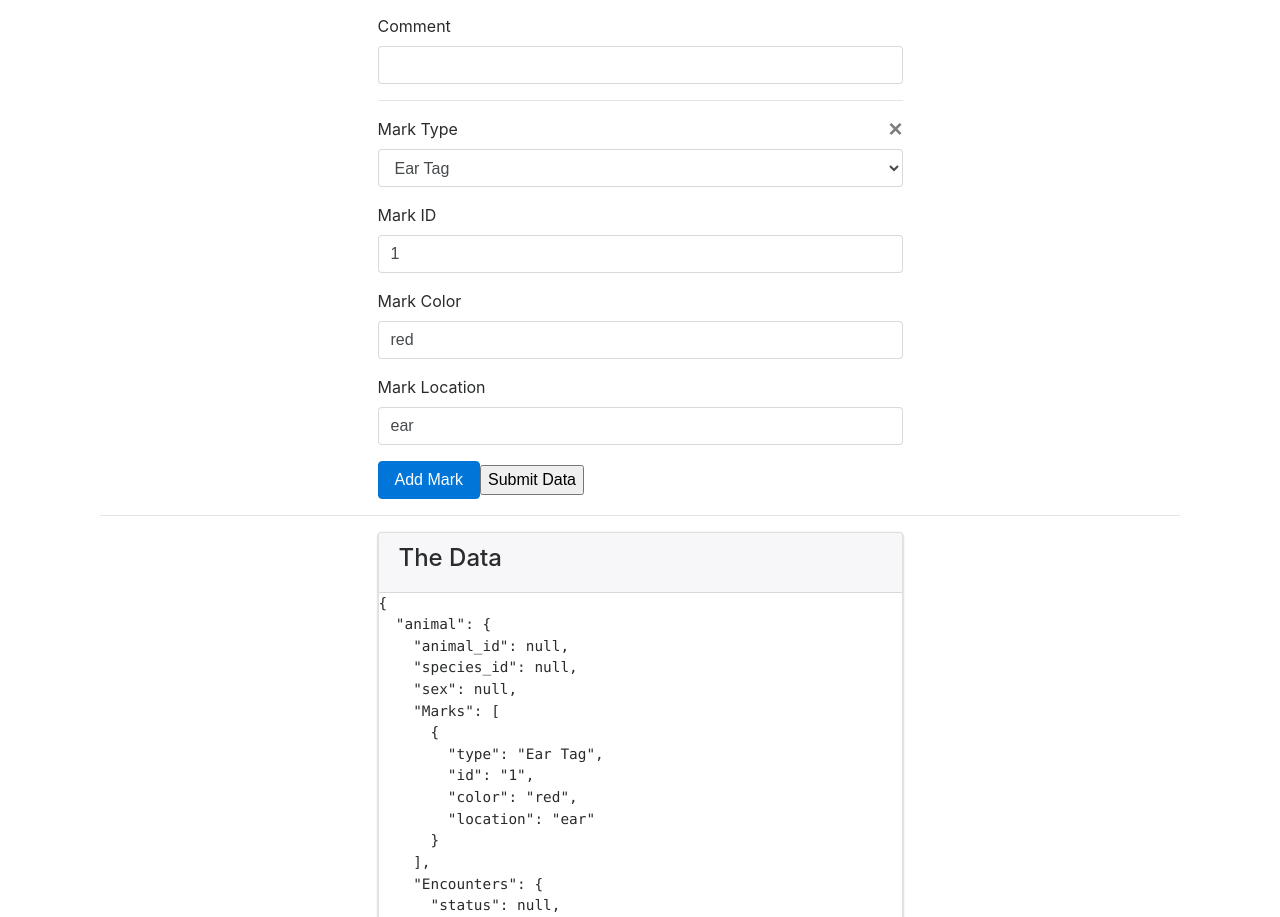
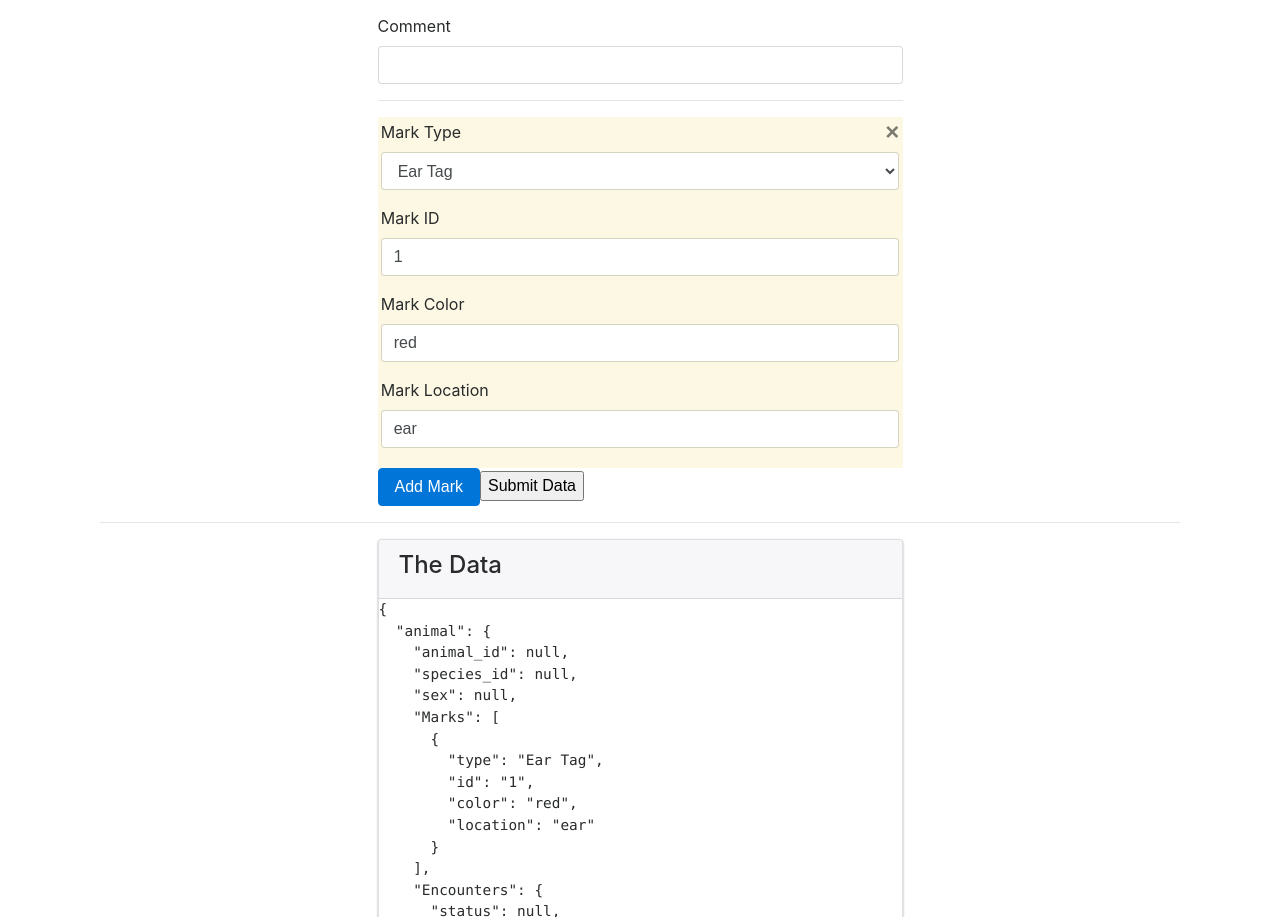
Before and after one commit to oss-wec/wlf-enc-web, a Vue app: page /encounters/new in a window 1280 px wide. Shown: the part 1072-1989 px from the top of the page. Built offline with nearby package versions, Linux system fonts and the light colour scheme.

Commit message:
remove dynamic elements

```diff
--- a/src/components/EncDataEntry.vue
+++ b/src/components/EncDataEntry.vue
@@ -55,10 +55,11 @@
 
           <!-- marks dynamic form -->
           <hr>
-          <div v-for="(mark, index) in animal.Marks">
-            <button type="button" class="close">
+          <div v-for="(mark, index) in animal.Marks" class="mark">
+            <button type="button" class="close" @click="deleteMark(index)">
               <span>&times;</span>
             </button>
+
             <div class="form-group">
               <label >Mark Type</label>
               <select class="form-control" v-model="mark.type">
@@ -158,6 +159,10 @@ export default {
         color: '',
         location: ''
       })
+    },
+
+    deleteMark (id) {
+      this.animal.Marks.splice(id, 1)
     }
   }
 }
```
